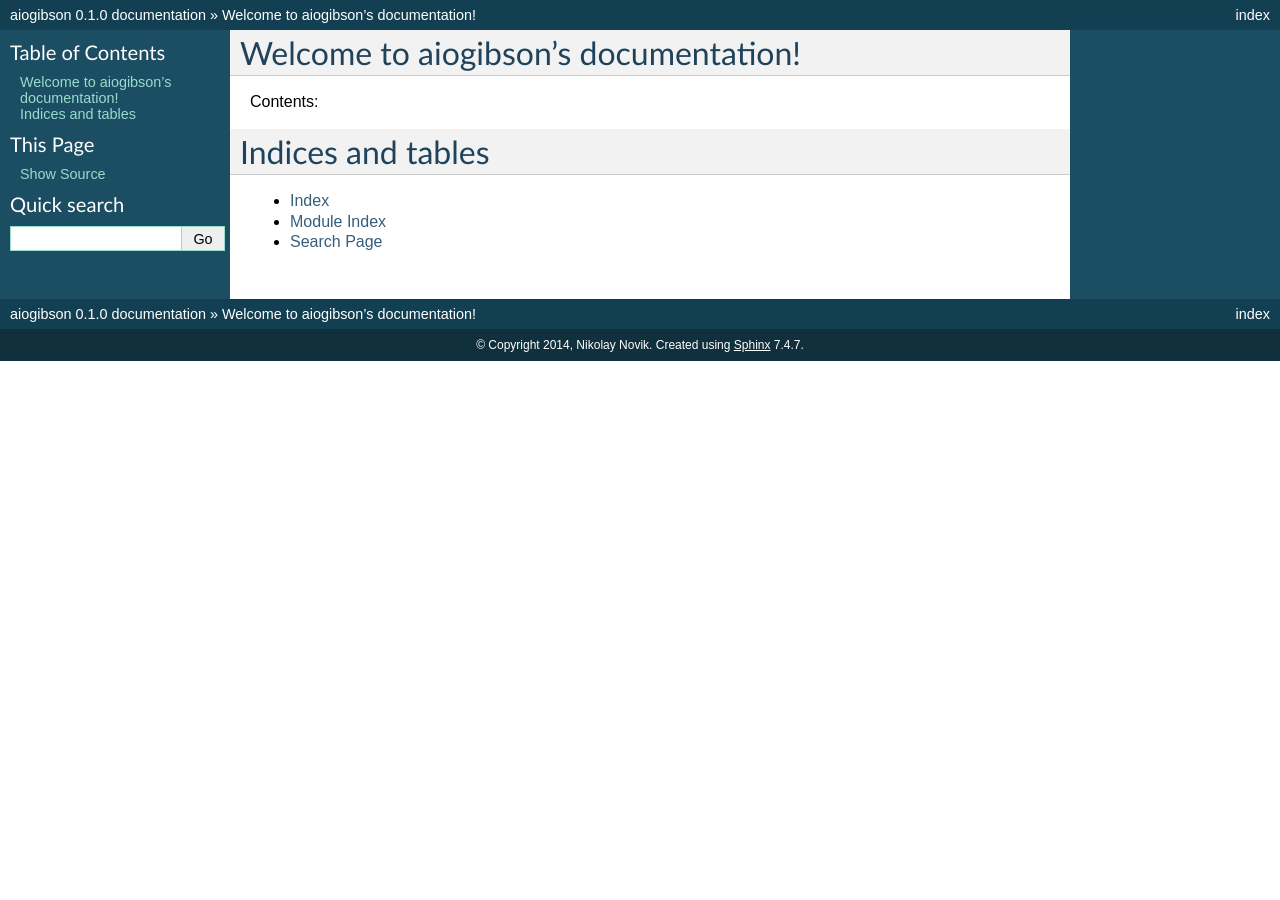
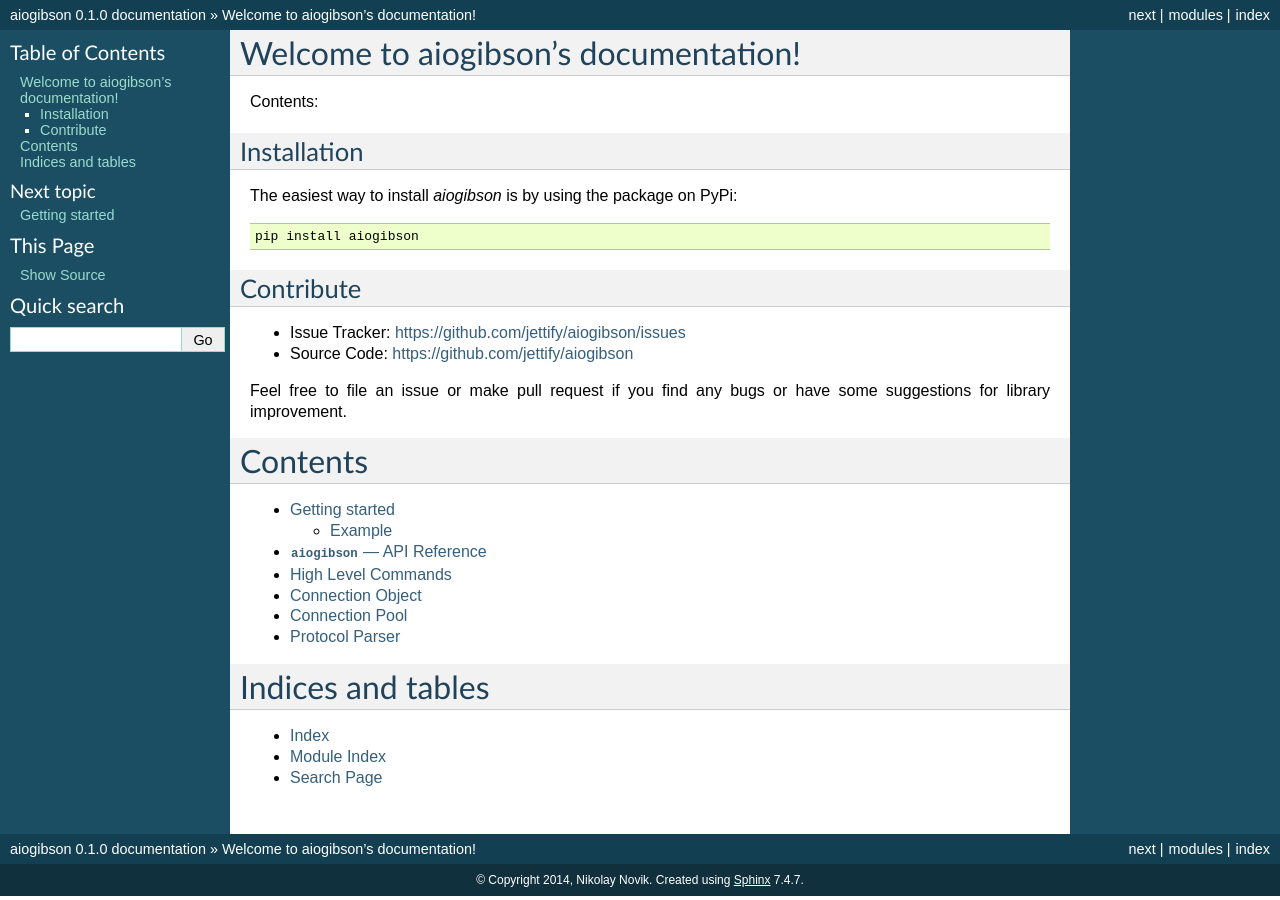
Before and after one commit to jettify/aiogibson, a Sphinx documentation site: the page built from docs/index.rst, in a window 1280 px wide. Built offline with Sphinx 7.4.7, drawn with Linux system fonts in a browser that asks for light colours.

Commit message:
init docs

```diff
--- /dev/null
+++ b/docs/api.rst
@@ -0,0 +1,25 @@
+:mod:`aiogibson` --- API Reference
+=================================
+
+
+High Level Commands
+===================
+.. automodule:: aiogibson.parser
+   :members:
+
+
+Connection Object
+=================
+.. automodule:: aiogibson.connection
+   :members:
+
+
+Connection Pool
+===============
+.. automodule:: aiogibson.pool
+   :members:
+
+Protocol Parser
+===============
+.. automodule:: aiogibson.parser
+   :members:
--- a/docs/index.rst
+++ b/docs/index.rst
@@ -12,6 +12,34 @@
    :maxdepth: 2
 
 
+Installation
+------------
+
+The easiest way to install *aiogibson* is by using the package on PyPi::
+
+   pip install aiogibson
+
+
+
+Contribute
+----------
+
+- Issue Tracker: https://github.com/jettify/aiogibson/issues
+- Source Code: https://github.com/jettify/aiogibson
+
+Feel free to file an issue or make pull request if you find any bugs or have
+some suggestions for library improvement.
+
+
+
+Contents
+========
+
+.. toctree::
+   :maxdepth: 3
+
+   start
+   api
 
 Indices and tables
 ==================
```
Also changed, not shown: other parts of docs/index.rst (+2 -0 lines), docs/start.rst (added, +36 -0 lines).
